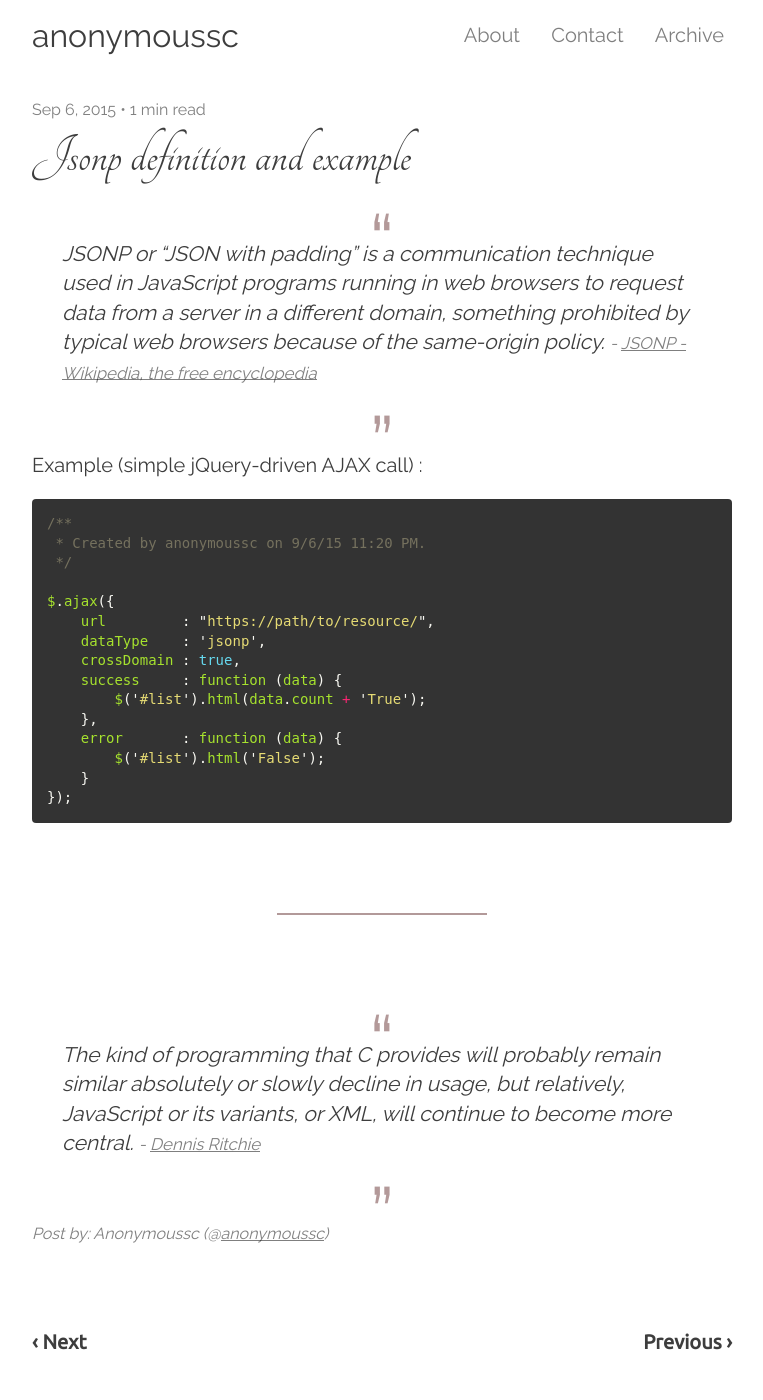
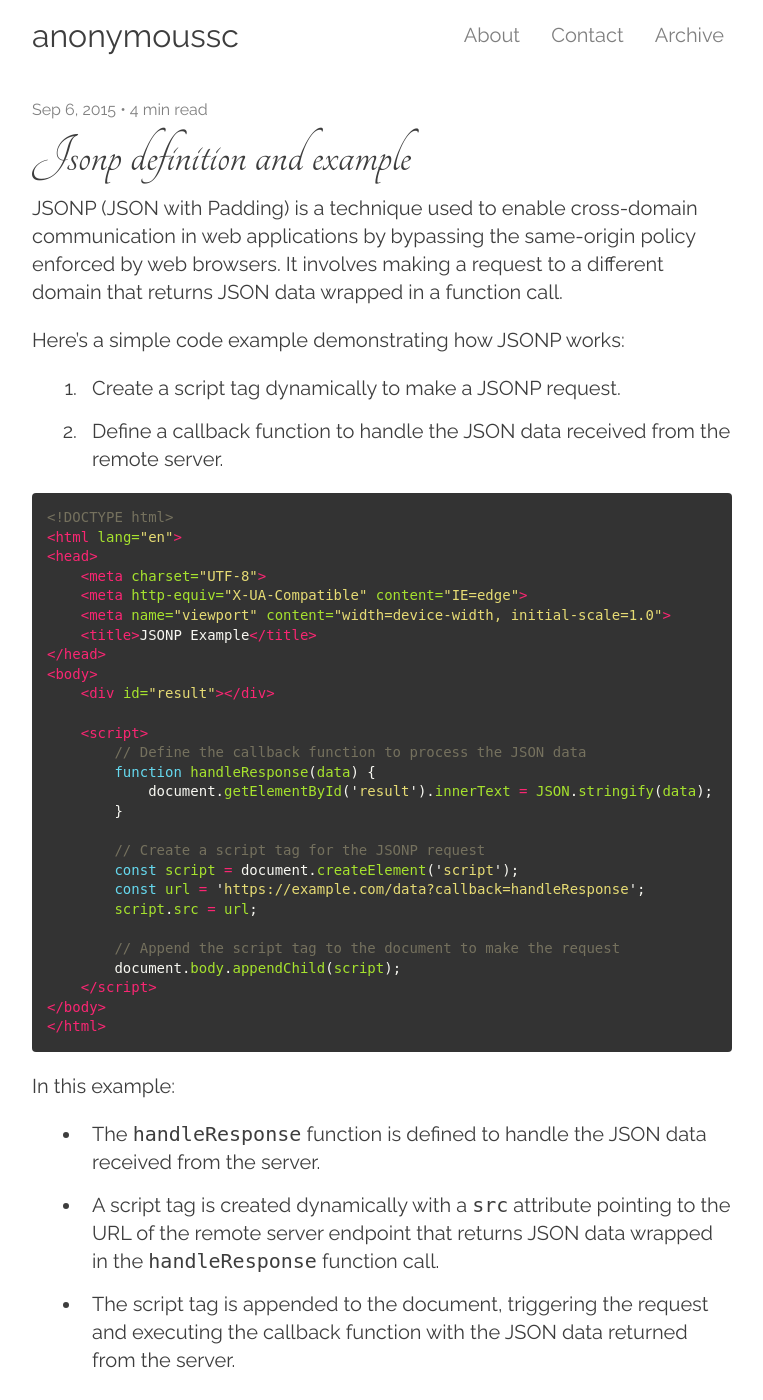
Before and after one commit to anonymoussc/anonymoussc.github.io, a Jekyll site: the page built from _posts/2015-09-06-jsonp-definition-and-example.md, in a window 1280 px wide and 1400 px high. Shown: the whole window, without its empty margins (258-1021 px from the left). Built offline with Jekyll 4.4.1, drawn with Linux system fonts in a browser that asks for light colours; some of the changed text lies outside the part shown.

Commit message:
Update posts

````diff
--- a/_posts/2015-09-06-jsonp-definition-and-example.md
+++ b/_posts/2015-09-06-jsonp-definition-and-example.md
@@ -5,16 +5,52 @@
 summary: JSONP definition (wikipedia) and implementation example.
 ---
 
-> JSONP or "JSON with padding" is a communication technique used in JavaScript programs running in web browsers to request data from a server in a different domain, something prohibited by typical web browsers because of the same-origin policy.
-> <small>- [JSONP - Wikipedia, the free encyclopedia](https://en.wikipedia.org/wiki/JSONP)</small>
+JSONP (JSON with Padding) is a technique used to enable cross-domain communication in web applications by bypassing the same-origin policy enforced by web browsers. It involves making a request to a different domain that returns JSON data wrapped in a function call.
 
-Example (simple jQuery-driven AJAX call) :
+Here's a simple code example demonstrating how JSONP works:
 
-{% highlight JavaScript %}
-/**
- * Created by anonymoussc on 9/6/15 11:20 PM.
- */
+1. Create a script tag dynamically to make a JSONP request.
+2. Define a callback function to handle the JSON data received from the remote server.
 
+```html
+<!DOCTYPE html>
+<html lang="en">
+<head>
+    <meta charset="UTF-8">
+    <meta http-equiv="X-UA-Compatible" content="IE=edge">
+    <meta name="viewport" content="width=device-width, initial-scale=1.0">
+    <title>JSONP Example</title>
+</head>
+<body>
+    <div id="result"></div>
+
+    <script>
+        // Define the callback function to process the JSON data
+        function handleResponse(data) {
+            document.getElementById('result').innerText = JSON.stringify(data);
+        }
+
+        // Create a script tag for the JSONP request
+        const script = document.createElement('script');
+        const url = 'https://example.com/data?callback=handleResponse';
+        script.src = url;
+
+        // Append the script tag to the document to make the request
+        document.body.appendChild(script);
+    </script>
+</body>
+</html>
+```
+
+In this example:
+- The `handleResponse` function is defined to handle the JSON data received from the server.
+- A script tag is created dynamically with a `src` attribute pointing to the URL of the remote server endpoint that returns JSON data wrapped in the `handleResponse` function call.
+- The script tag is appended to the document, triggering the request and executing the callback function with the JSON data returned from the server.
+
+## Example (simple jQuery-driven AJAX call) :
+The code snippet bellow uses jQuery's `$.ajax()` method to make a JSONP request to a remote server endpoint (`https://path/to/resource/`) and handle the response.
+
+```javascript
 $.ajax({
     url         : "https://path/to/resource/",
     dataType    : 'jsonp',
@@ -26,7 +62,25 @@
         $('#list').html('False');
     }
 });
-{% endhighlight %}
+```
+
+Here's an explanation of each part of the code:
+
+1. `url: "https://path/to/resource/"`: Specifies the URL of the resource to which the AJAX request is made.
+
+2. `dataType: 'jsonp'`: Indicates that the expected data type of the response is JSONP, allowing the browser to recognize the response as a JSONP callback.
+
+3. `crossDomain: true`: Enables cross-domain requests, which is necessary for making requests to a different domain than the one hosting the web page.
+
+4. `success: function(data) { ... }`: Defines a callback function that executes if the request is successful. It takes the `data` parameter, which contains the response from the server.
+
+5. `$('#list').html(data.count + 'True');`: Sets the content of the element with the id `list` to the value of `data.count` concatenated with the string `'True'`. This will display the count received from the server followed by the word 'True'.
+
+6. `error: function(data) { ... }`: Defines a callback function that executes if the request encounters an error.
+
+7. `$('#list').html('False');`: Sets the content of the element with the id `list` to the string `'False'` if an error occurs during the request.
+
+In summary, this code snippet uses jQuery's AJAX function to make a JSONP request to fetch data from a remote server, and based on the success or failure of the request, it updates the content of an HTML element with the relevant information.
 
 
 ---
````
Also changed, not shown: _posts/2015-06-28-software-unit-testing.md (deleted, +0 -22 lines), _posts/2015-08-09-gulpfile-base-example.md (deleted, +0 -21 lines), _posts/2015-09-02-the-power-of-love-and-a-dream-of-world-without-a-crime.md (deleted, +0 -20 lines), _posts/2016-04-17-server-sent-events-basic-code-example.md (deleted, +0 -60 lines), _posts/2016-04-21-server-sent-events-fx-code-example.md (deleted, +0 -102 lines), _posts/2016-05-01-server-sent-events-fx-code-example-part-II.md (deleted, +0 -55 lines), _posts/2016-05-09-server-sent-events-fx-code-example-part-III.md (deleted, +0 -110 lines), _posts/2016-06-01-While-looping-code-example.md (deleted, +0 -30 lines), _posts/2016-07-17-implementing-application-cache-manifest.md (deleted, +0 -44 lines), _posts/2016-09-12-es6-reference.md (deleted, +0 -92 lines), _posts/2016-09-13-pwa-overview.md (deleted, +0 -28 lines).
